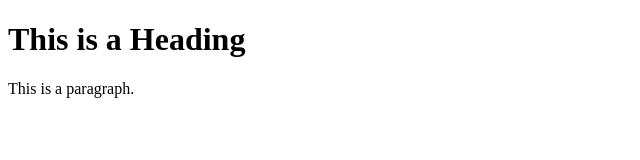
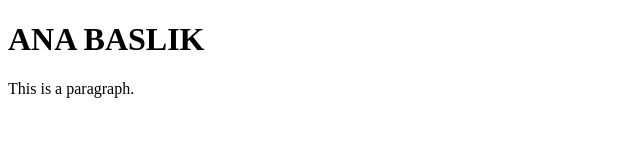
Before and after one commit to gokberkism/ismmsrhtmlrep, a plain HTML site: page index.html in a window 1280 px wide. Shown: the whole page, without its empty margins (0-640 px from the left). Drawn offline with Linux system fonts and the light colour scheme.

Commit message:
Update index.html

```diff
--- a/index.html
+++ b/index.html
@@ -1,11 +1,11 @@
 <!DOCTYPE html>
 <html>
 <head>
-<title>Page Title</title>
+<title>My>Page ISM</title>
 </head>
 <body>
 
-<h1>This is a Heading</h1>
+<h1>ANA BASLIK</h1>
 <p>This is a paragraph.</p>
 
 </body>
```
